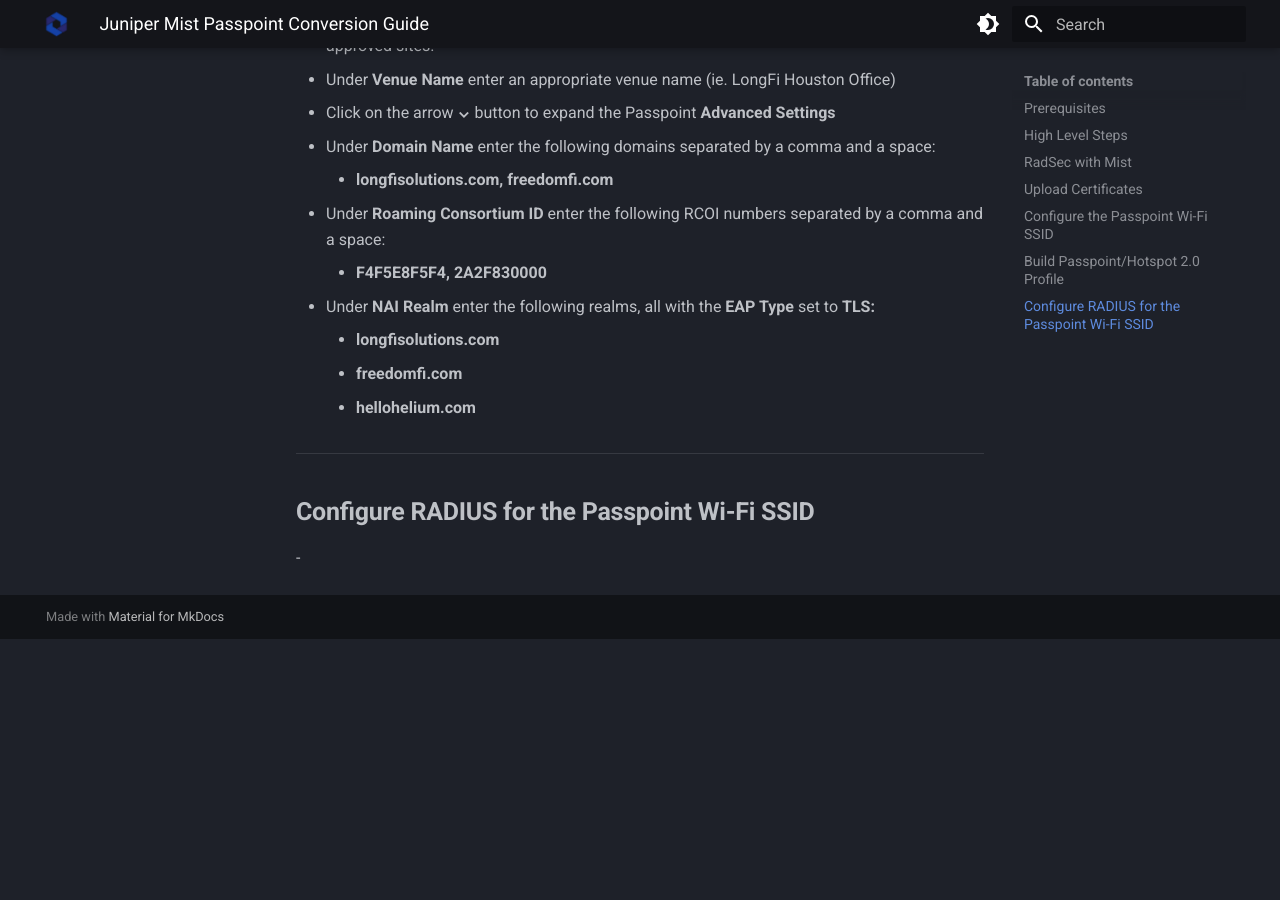
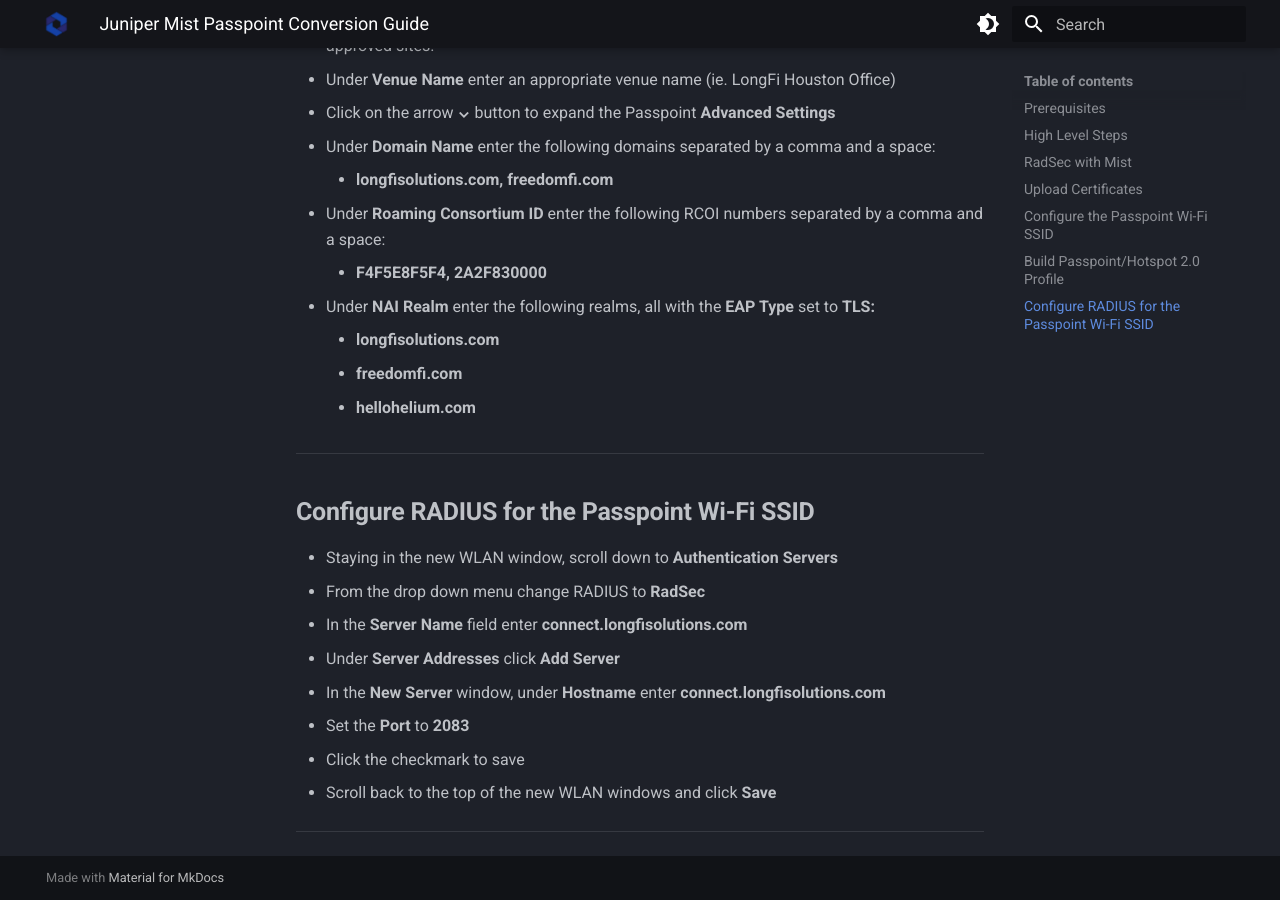
Before and after one commit to LongFi-Solutions/longfi-solutions.github.io, an MkDocs documentation site: the page built from docs/deployment/mist.md, in a window 1280 px wide and 900 px high, scrolled down 3010 px. Built offline with MkDocs 1.6.1 and Material for MkDocs 9.7.7, drawn with Linux system fonts in a browser that asks for light colours; before the commit the page ends 3649 px from its top, so only the background shows below that.

Commit message:
Update Deployment Guides “mist”

```diff
--- a/docs/deployment/mist.md
+++ b/docs/deployment/mist.md
@@ -111,4 +111,13 @@ Click **Add WLAN**
 
 ## **Configure RADIUS for the Passpoint Wi-Fi SSID**
 
--
+- Staying in the new WLAN window, scroll down to **Authentication Servers**
+- From the drop down menu change RADIUS to **RadSec**
+- In the **Server Name** field enter **connect.longfisolutions.com**
+- Under **Server Addresses** click **Add Server**
+- In the **New Server** window, under **Hostname** enter **connect.longfisolutions.com**
+- Set the **Port** to **2083**
+- Click the checkmark to save
+- Scroll back to the top of the new WLAN windows and click **Save**
+
+***
```
